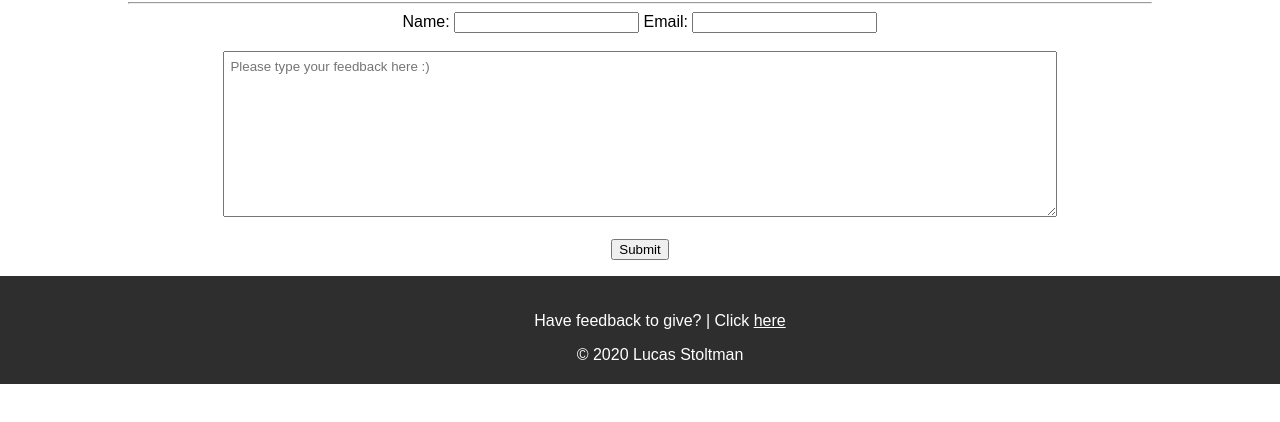
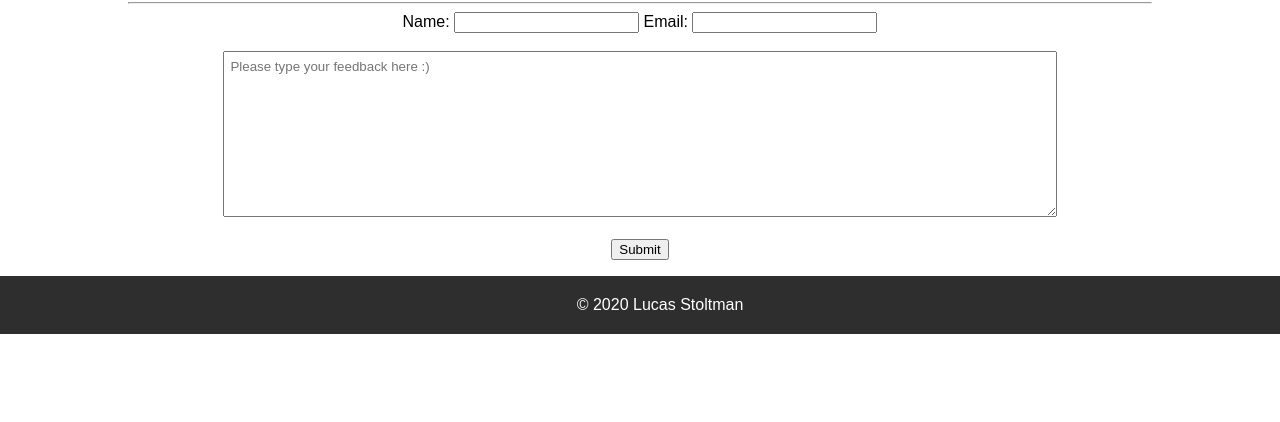
Before and after one commit to RainyKnight/FCC-Accessibility, a plain HTML site: page feedback.html in a window 1280 px wide. Shown: the part 136-558 px from the top of the page. Drawn offline with Linux system fonts and the light colour scheme.

Commit message:
Remove redundant feedback prompt on feedback page

```diff
--- a/feedback.html
+++ b/feedback.html
@@ -28,7 +28,6 @@
         </form>
     </main>
     <footer>
-        <p>Have feedback to give? | Click <a href="feedback.html" style="color: white">here</a></p>
         <span>&#169;</span> 2020 Lucas Stoltman
     </footer>
 </body>
```
